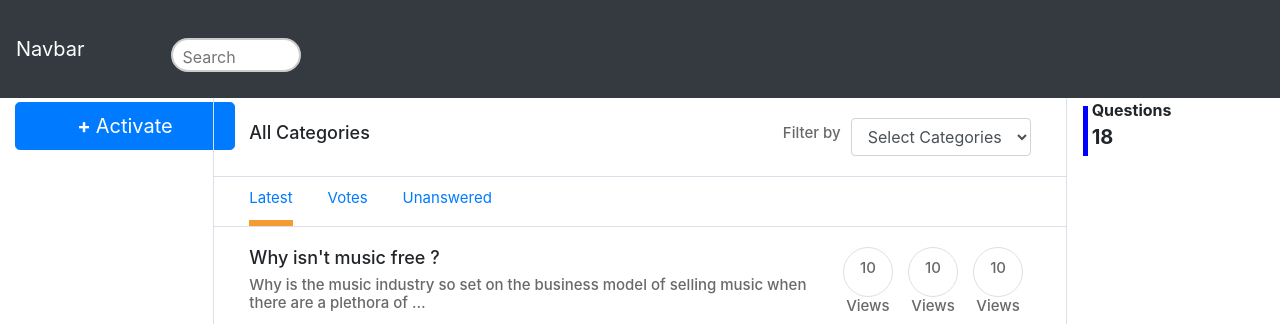
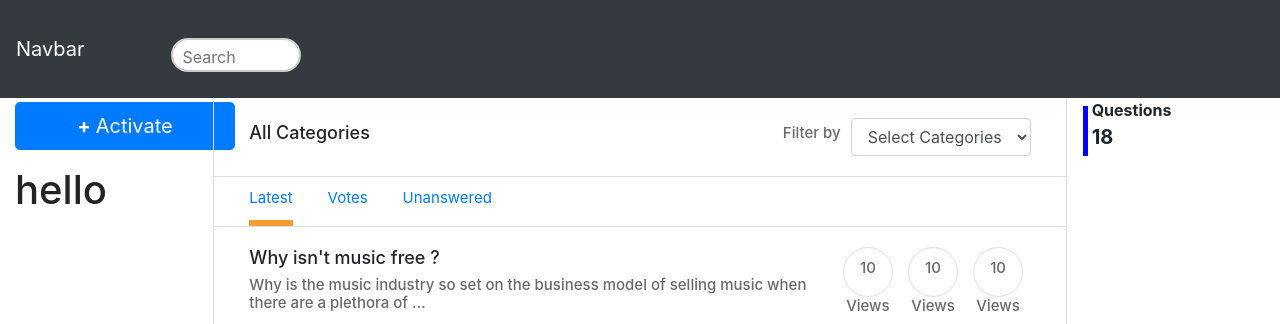
Before and after one commit to kartik27b/ThinkAndGrow, a plain HTML site: page index.html in a window 1280 px wide. Shown: the top 324 px of the page. Drawn offline with nearby package versions, Linux system fonts and the light colour scheme.

Commit message:
Update index.html

```diff
--- a/index.html
+++ b/index.html
@@ -330,6 +330,7 @@
             <div class="col-2 full">
                 <!--                left sidebar-->
                 <button type="button" class="btn btn-primary btn-lg custom px-2 mt-1"><strong>+ </strong>Activate</button>
+                <p><h1>hello</h1></p>
             </div>
 
 
```
